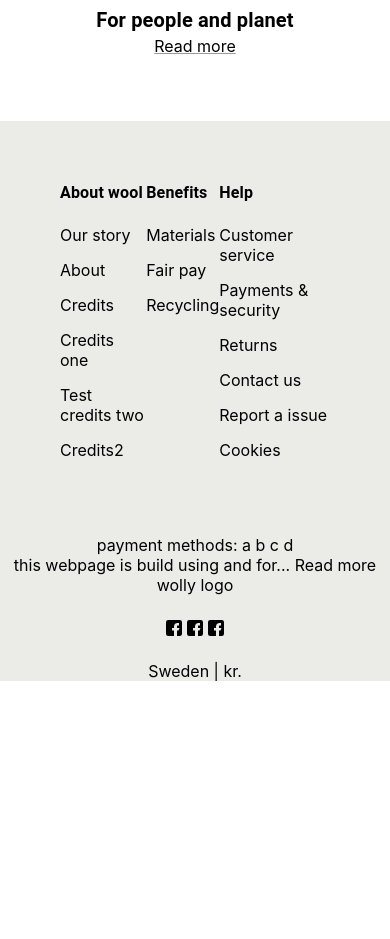
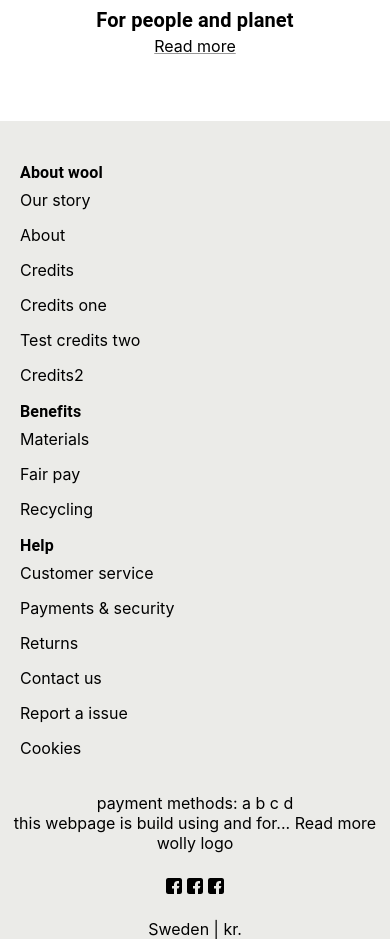
Before and after one commit to GoranAviani/react_web, a React (Create React App) app: page / in a window 390 px wide. Shown: the part 1324-2263 px from the top of the page. Before the commit the page ends 2005 px from the top, so only its background shows below. Built offline with nearby package versions, Linux system fonts and the light colour scheme.

Commit message:
footer changes

```diff
--- a/src/components/Footer/Footer.css
+++ b/src/components/Footer/Footer.css
@@ -45,3 +45,16 @@
     display: flex;
     justify-content: center;
 }
+
+
+@media screen and (max-width: 600px) {
+    .Footer .SiteLinks {
+        flex-direction: column;
+        padding: 40px 20px 20px 20px;
+
+    }
+
+    .Footer .SiteLinks .Header {
+        padding-bottom: 5px;
+    }
+}
```
